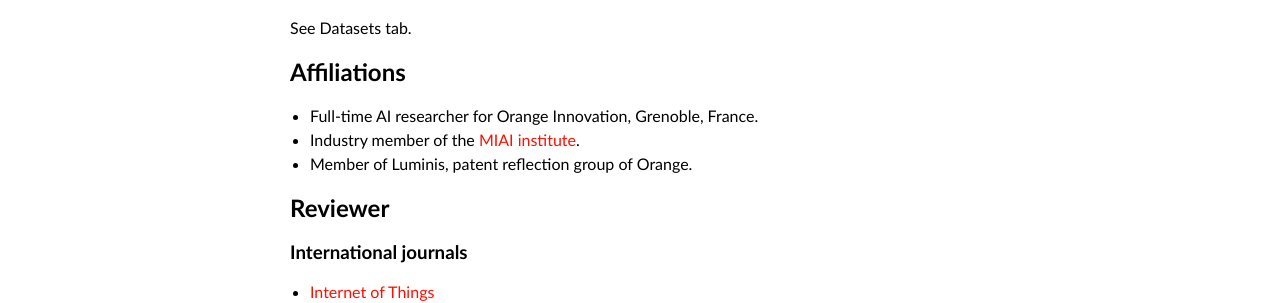
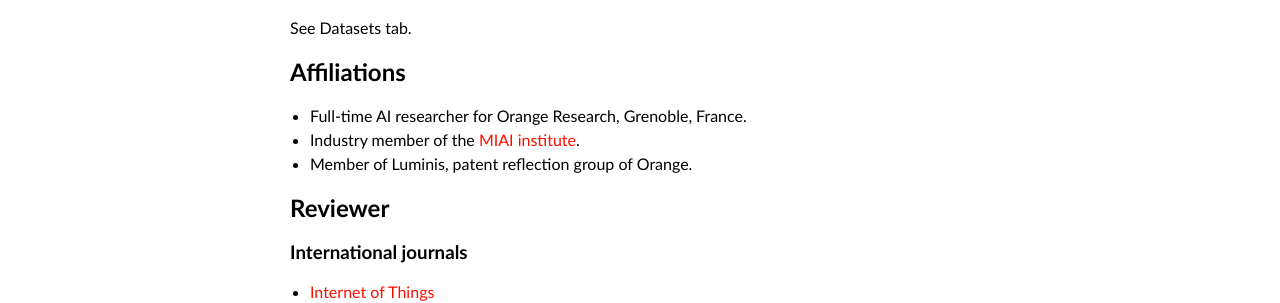
Before and after one commit to JCumin/jcumin.github.io, a Jekyll site: the page built from research.md, in a window 1280 px wide. Shown: the part 751-1054 px from the top of the page. Built offline with Jekyll 4.4.1, drawn with Linux system fonts in a browser that asks for light colours; our own code applies the rules of GitHub Pages for plain Markdown files.

Commit message:
Update research.md

```diff
--- a/research.md
+++ b/research.md
@@ -26,7 +26,7 @@ See Datasets tab.
 
 ## Affiliations
 
-- Full-time AI researcher for Orange Innovation, Grenoble, France.
+- Full-time AI researcher for Orange Research, Grenoble, France.
 - Industry member of the [MIAI institute](https://miai.univ-grenoble-alpes.fr/).
 - Member of Luminis, patent reflection group of Orange.
 
```
